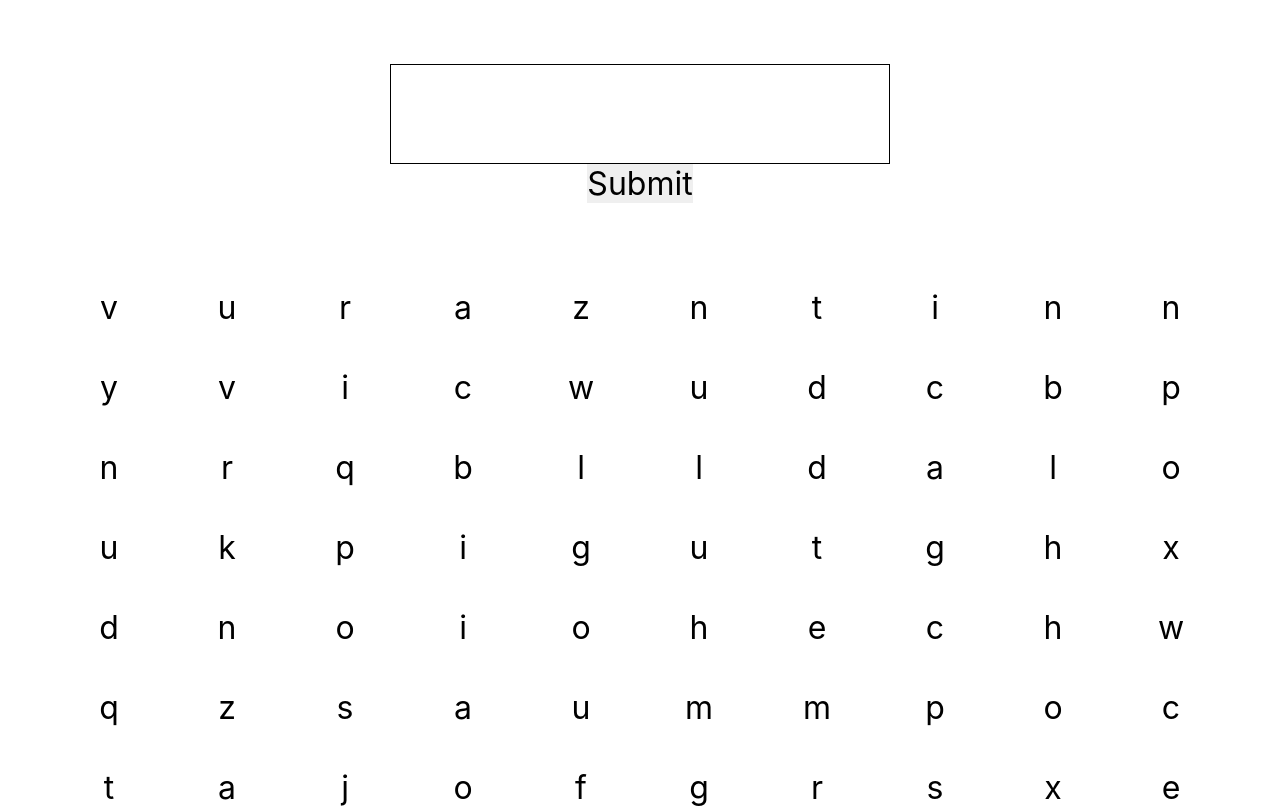
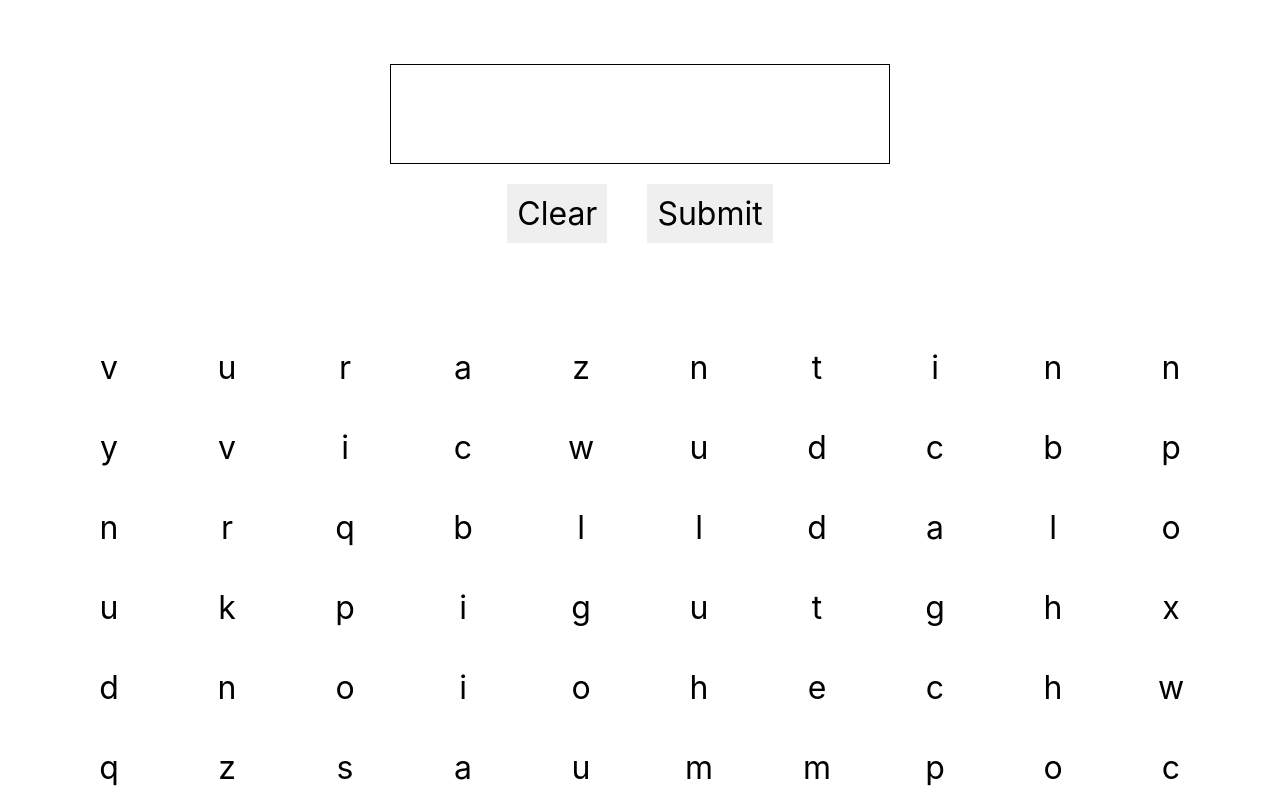
Before and after one commit to jamesHarradon/jims-jumble, a React (Create React App) app: page / in a window 1280 px wide. Shown: the top 808 px of the page. Built offline with nearby package versions, Linux system fonts and the light colour scheme.

Commit message:
add working selection and word API

```diff
--- a/src/App.css
+++ b/src/App.css
@@ -29,7 +29,9 @@ margin: 0;
 #word {
   width: 500px;
   min-height: 100px;
-  text-align: center;
+  display: flex;
+  justify-content: center;
+  align-items: center;
   border: 1px solid black;
   font-size: 3em;
 }
@@ -61,5 +63,7 @@ margin: 0;
 
 button {
   font-size: 2em;
-  display: inline;
+  padding: 2%;
+  margin: 4%;
+
 }
--- a/src/containers/ActiveWord/ActiveWord.js
+++ b/src/containers/ActiveWord/ActiveWord.js
@@ -1,35 +1,40 @@
 import React, { useState } from "react";
 
 
-const ActiveWord = ({chosenLetters}) => {
+const ActiveWord = ({selectedLetters}) => {
     const [checkedWord, setCheckedWord] = useState('');
 
-    const lettersToWord = (chosenLetters) => {
+    const lettersToWord = (selectedLetters) => {
         let word = [];
-        chosenLetters.map(letter => word.push(letter.letter));
+        selectedLetters.map(letter => word.push(letter.letter));
         return word.join('');
     }
 
     const isWord = async () => {
-        const response = await fetch(`https://api.dictionaryapi.dev/api/v2/entries/en/${lettersToWord(chosenLetters)}`);
+        const response = await fetch(`https://api.dictionaryapi.dev/api/v2/entries/en/${lettersToWord(selectedLetters)}`);
         console.log(response)
         if(response.ok) {
-            setCheckedWord(lettersToWord(chosenLetters));
+            setCheckedWord(lettersToWord(selectedLetters));
         } else {
             alert('Submitted Word Not Found!');
         }
     }
 
-    const onSubmitHandler = (e) => {
-        e.preventDefault();
+    const onSubmitHandler = () => {
         isWord();
+    }
+
+    const onClearHandler = () => {
+        selectedLetters.map(letter => letter)
     }
 
     return (
         <div id='word-container'>
             <div id='word-btn-flex'>
-                <p id='word'>{lettersToWord(chosenLetters)}</p>
-                <button onClick={onSubmitHandler}>Submit</button>
+                <p id='word'>{lettersToWord(selectedLetters)}</p>
+                <button id='clear' onClick={onClearHandler}>Clear</button>
+                <button id='submit' onClick={onSubmitHandler}>Submit</button>
+
             </div>
         </div>
     )
--- a/src/containers/LetterGrid/LetterGrid.js
+++ b/src/containers/LetterGrid/LetterGrid.js
@@ -5,7 +5,7 @@ import { nanoid } from 'nanoid'
 
 const LetterGrid = () => {
     const [ letters, setLetters ] = useState([]);
-    const [ chosenLetters, setChosenLetters ] = useState([]);
+    const [ selectedLetters, setSelectedLetters ] = useState([]);
 
     const generateGrid = () => {
         const letterArray = [];
@@ -36,7 +36,7 @@ const LetterGrid = () => {
     const onClickHandler = (e) => {
         if (e.target.className === 'letter unselected') {
             e.target.className = 'letter selected';
-            setChosenLetters((prev) => {
+            setSelectedLetters((prev) => {
                 return [
                     ...prev,
                     {
@@ -47,7 +47,7 @@ const LetterGrid = () => {
             });
         } else {
             e.target.className = 'letter unselected';
-            setChosenLetters((prev) => {
+            setSelectedLetters((prev) => {
                 return prev.filter(letter => letter.id !== e.target.dataset.id)
             })
         }
@@ -55,7 +55,7 @@ const LetterGrid = () => {
 
     return (
         <div id='letter-container'>
-            <ActiveWord chosenLetters={chosenLetters} />
+            <ActiveWord selectedLetters={selectedLetters} />
             <div id='letter-grid'>
             {letters.map(letter => {
                 return <p className='letter unselected' onClick={onClickHandler} key={letter.id} data-id={letter.id} data-value={letter.letter}>{letter.letter}</p>
```
